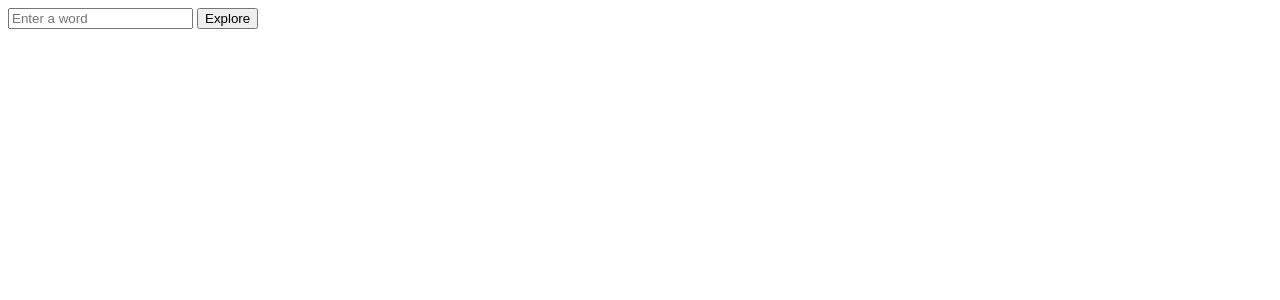
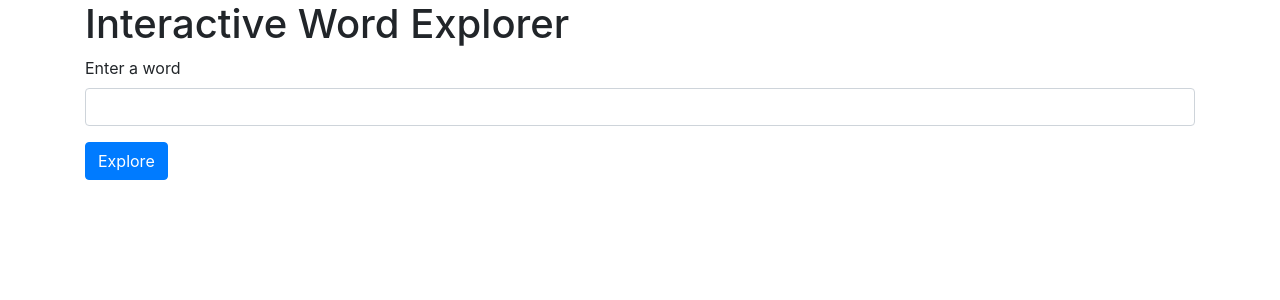
Before and after one commit to danhussey/htmx-gpt, a Flask app: page / in a window 1280 px wide. Shown: the top 300 px of the page. Run offline with Flask 3, Linux system fonts and the light colour scheme; some libraries are stand-ins or nearby versions.

Commit message:
Improvements

```diff
--- a/app.py
+++ b/app.py
@@ -1,27 +1,35 @@
-from flask import Flask, render_template, request
+from flask import Flask, request, render_template
 import openai
+import re
 
+app = Flask(__name__)
 openai.api_key = 'your-api-key-here'
 
-app = Flask(__name__)
-
-@app.route('/')
+@app.route('/', methods=['GET', 'POST'])
 def home():
+    if request.method == 'POST':
+        word = request.form.get('word')
+        related_words = get_related_words(word)
+        return render_template('word_list.html', word=word, words=related_words)
     return render_template('index.html')
 
-@app.route('/generate', methods=['POST'])
-def generate():
+@app.route('/explore', methods=['POST'])
+def explore():
     word = request.form.get('word')
-    prompt = f"Generate a list of related words for '{word}'"
-    response = openai.Completion.create(engine="text-davinci-003", prompt=prompt, max_tokens=100)
-    words = response.choices[0].text.strip().split(', ')
+    related_words = get_related_words(word)
+    return render_template('word_list.html', word=word, words=related_words)
 
-    html = "<ul>"
-    for word in words:
-        html += f'<li hx-get="/generate" hx-params="word:\'{word}\'" hx-trigger="click" hx-swap="outerHTML" hx-indicator="#loadingIndicator" hx-include="#loadingIndicator">{word}</li>'
-    html += "</ul>"
-
-    return html
+def get_related_words(word):
+    if request.method == 'POST':
+        word = request.form.get('word')
+    response = openai.Completion.create(
+      engine="text-davinci-002",
+      prompt=f"Generate a comma separated list of 5 words related to the word {word}",
+      temperature=0.5,
+      max_tokens=60
+    )
+    words = response.choices[0].text.strip().split(", ")
+    return words
 
 if __name__ == '__main__':
-    app.run(debug=True)
+    app.run(port=5000, debug=True)
--- a/templates/index.html
+++ b/templates/index.html
@@ -1,28 +1,21 @@
 <!DOCTYPE html>
-<html>
+<html lang="en">
 <head>
     <title>Interactive Word Explorer</title>
-    <script src="https://unpkg.com/htmx.org@1.4.1"></script>
+    <link href="https://maxcdn.bootstrapcdn.com/bootstrap/4.0.0/css/bootstrap.min.css" rel="stylesheet">
+    <script src="https://unpkg.com/htmx.org@1.6.1"></script>
 </head>
-<style>
-    .loading-indicator {
-        display: none;
-        background-color: lightgray;
-        padding: 10px;
-        margin-top: 10px;
-        border-radius: 5px;
-    }
-
-    .htmx-request .loading-indicator {
-        display: block;
-    }
-</style>
 <body>
-    <form hx-post="/generate" hx-trigger="submit" hx-swap="outerHTML" hx-indicator="#loadingIndicator" hx-include="#loadingIndicator">
-        <input type="text" name="word" placeholder="Enter a word">
-        <button type="submit">Explore</button>
-    </form>
-    <div id="results"></div>
-    <div id="loadingIndicator" style="display:none">Loading...</div>
+    <div class="container">
+        <h1>Interactive Word Explorer</h1>
+        <form method="POST" hx-post="/" hx-target="#word-list">
+            <div class="form-group">
+                <label for="word">Enter a word</label>
+                <input type="text" class="form-control" id="word" name="word" required>
+            </div>
+            <button type="submit" class="btn btn-primary">Explore</button>
+        </form>
+        <div id="word-list"></div>
+    </div>
 </body>
 </html>
```
Also changed, not shown: templates/word_list.html (added, +13 -0 lines).
